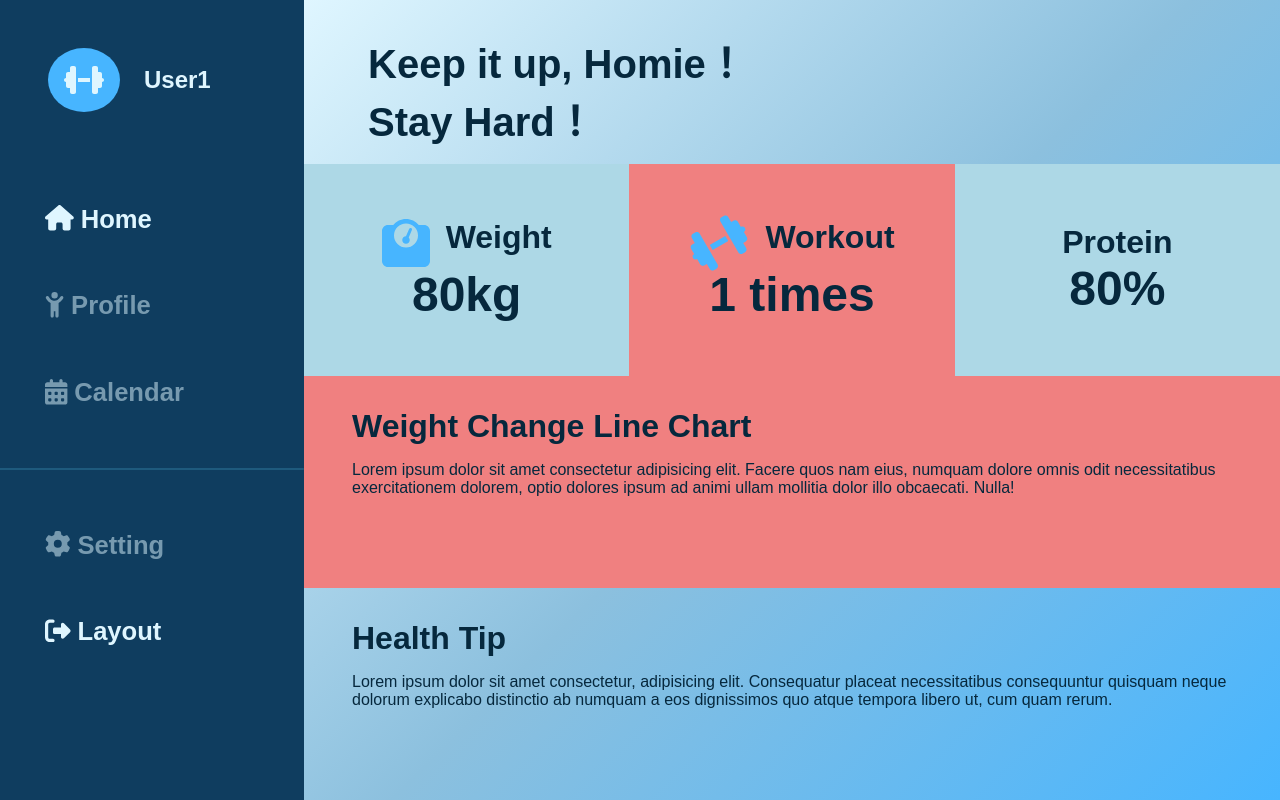
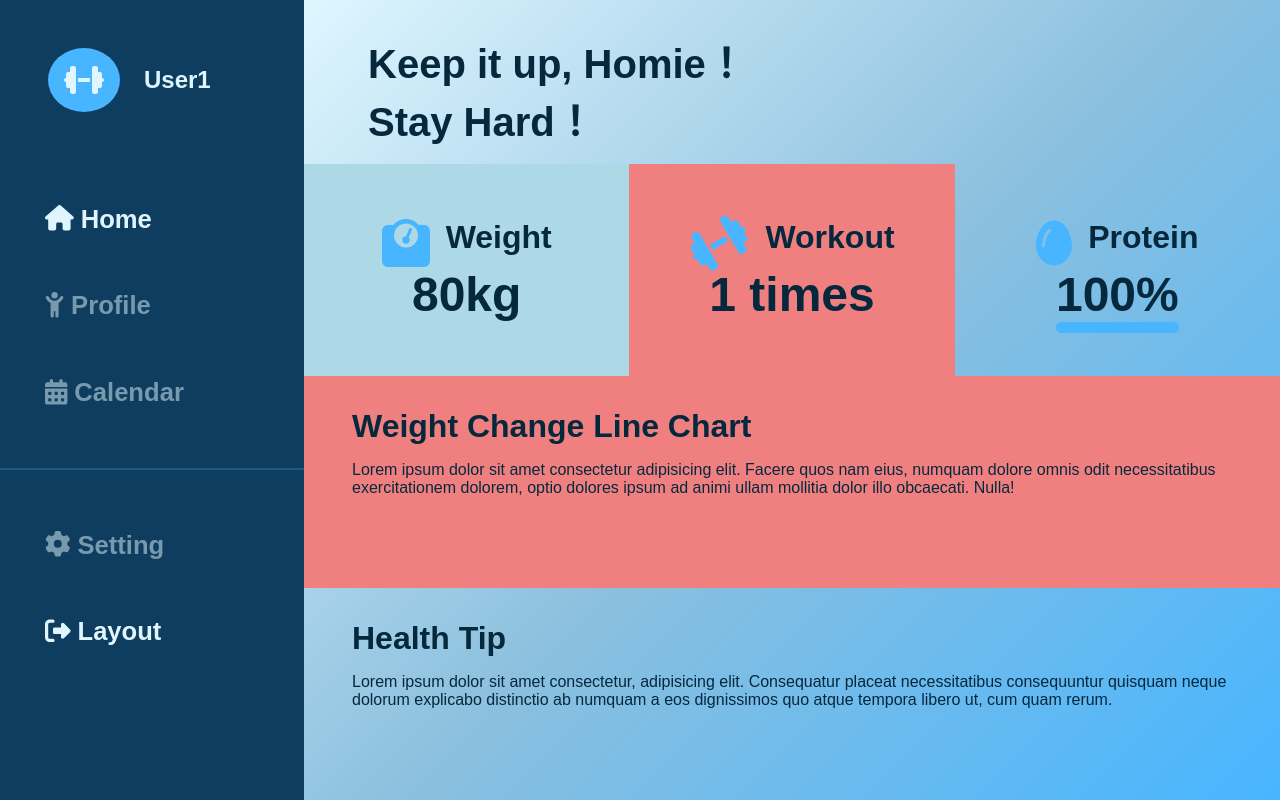
Before and after one commit to freddy990117/Fitness-Dashboard, a React (Vite) app: page /dashboard in a window 1280 px wide. Built offline with nearby package versions, Linux system fonts and the light colour scheme; no server answers; sample sign-in values are in the browser's storage.

Commit message:
According to user input to change the protein's percent

```diff
--- a/src/components/Card.jsx
+++ b/src/components/Card.jsx
@@ -7,6 +7,8 @@ import {
   faWeightScale,
 } from "@fortawesome/free-solid-svg-icons";
 const Card = () => {
+  // Protein's Percent(之後會依照 User 輸入而變更)
+  const proteinPercent = 100;
   return (
     <section className="card-container">
       <div className="card-header">
@@ -37,12 +39,19 @@ const Card = () => {
         </div>
         <div className="card-item card-protein">
           <div className="card-item-header">
-            {/* <FontAwesomeIcon className="icon" icon={faEgg} /> */}
+            <FontAwesomeIcon className="icon" icon={faEgg} />
             <h1>Protein</h1>
           </div>
           <div className="card-item-body">
-            <h1>80%</h1>
-            {/* Chart...... */}
+            {/*  依照 User 的輸入而改變 */}
+            <h1>{proteinPercent}%</h1>
+            <div className="protein-bar">
+              <div
+                className="protein-bar-fill"
+                // 依照 User 的輸入而改變
+                style={{ width: `${proteinPercent}%` }}
+              ></div>
+            </div>
           </div>
         </div>
         <div className="card-bar card-weight-change">
--- a/src/styles/card.css
+++ b/src/styles/card.css
@@ -45,6 +45,19 @@
 .card-container .card-body .card-item .card-item-body h1 {
   font-size: 3rem;
 }
+.card-container .card-body .card-item .card-item-body .protein-bar {
+  width: 100%;
+  height: 20%;
+  border-radius: 1rem;
+  background-color: #8cc0de;
+}
+.card-container .card-body .card-item .card-item-body .protein-bar .protein-bar-fill {
+  background-color: #47b5ff;
+  border-radius: 1rem;
+  height: 100%;
+  width: 0%;
+  transition: width 0.3s ease;
+}
 .card-container .card-body .card-bar {
   padding: 2rem 3rem 3rem 3rem;
 }
@@ -62,7 +75,6 @@
 }
 .card-container .card-body .card-protein {
   grid-area: 1/5/3/7;
-  background-color: lightblue;
 }
 .card-container .card-body .card-weight-change {
   background-color: lightcoral;
--- a/src/styles/card.scss
+++ b/src/styles/card.scss
@@ -51,6 +51,19 @@
         h1 {
           font-size: 3rem;
         }
+        .protein-bar {
+          width: 100%;
+          height: 20%;
+          border-radius: 1rem;
+          background-color: #8cc0de;
+          .protein-bar-fill {
+            background-color: #47b5ff;
+            border-radius: 1rem;
+            height: 100%;
+            width: 0%;
+            transition: width 0.3s ease;
+          }
+        }
       }
     }
     .card-bar {
@@ -70,7 +83,6 @@
     }
     .card-protein {
       grid-area: 1 / 5 / 3 / 7;
-      background-color: lightblue;
     }
     .card-weight-change {
       background-color: lightcoral;
```
Also changed, not shown: 1 other file (tests, documents, lock files or other folders).
